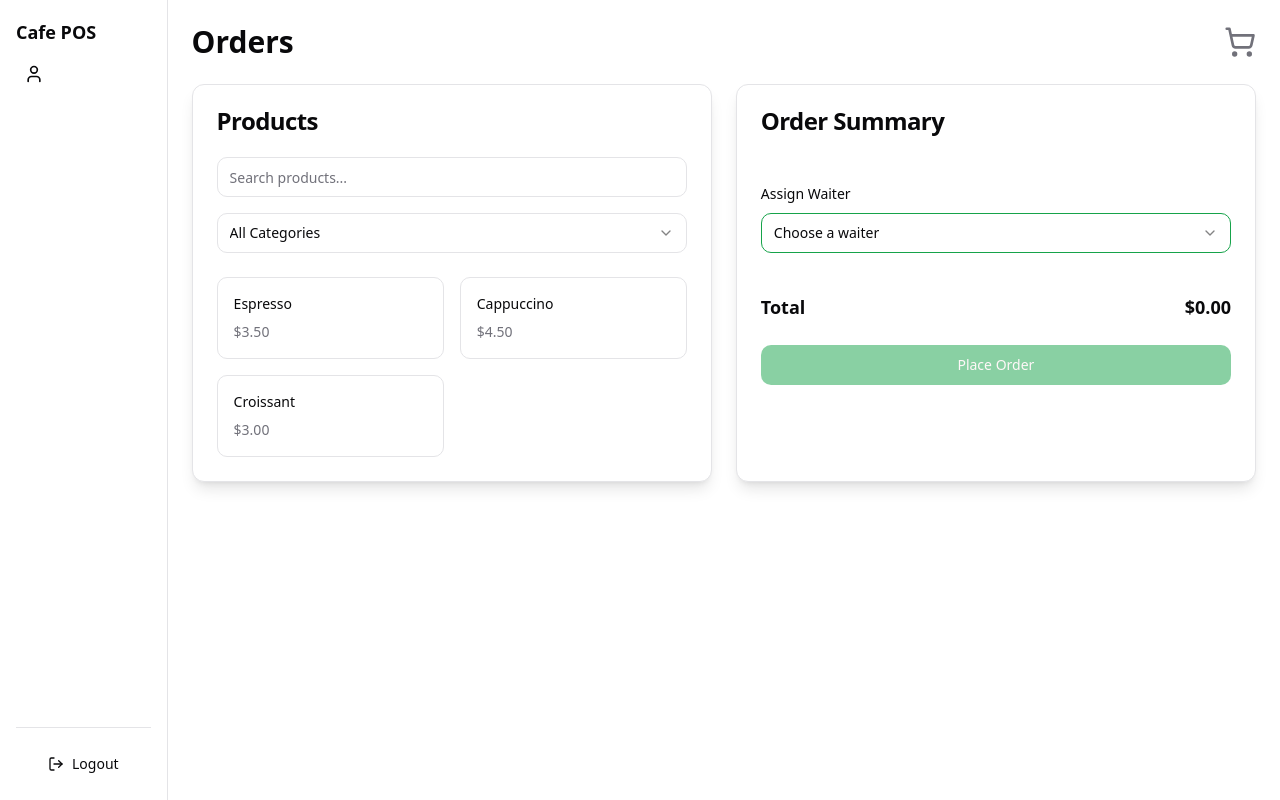
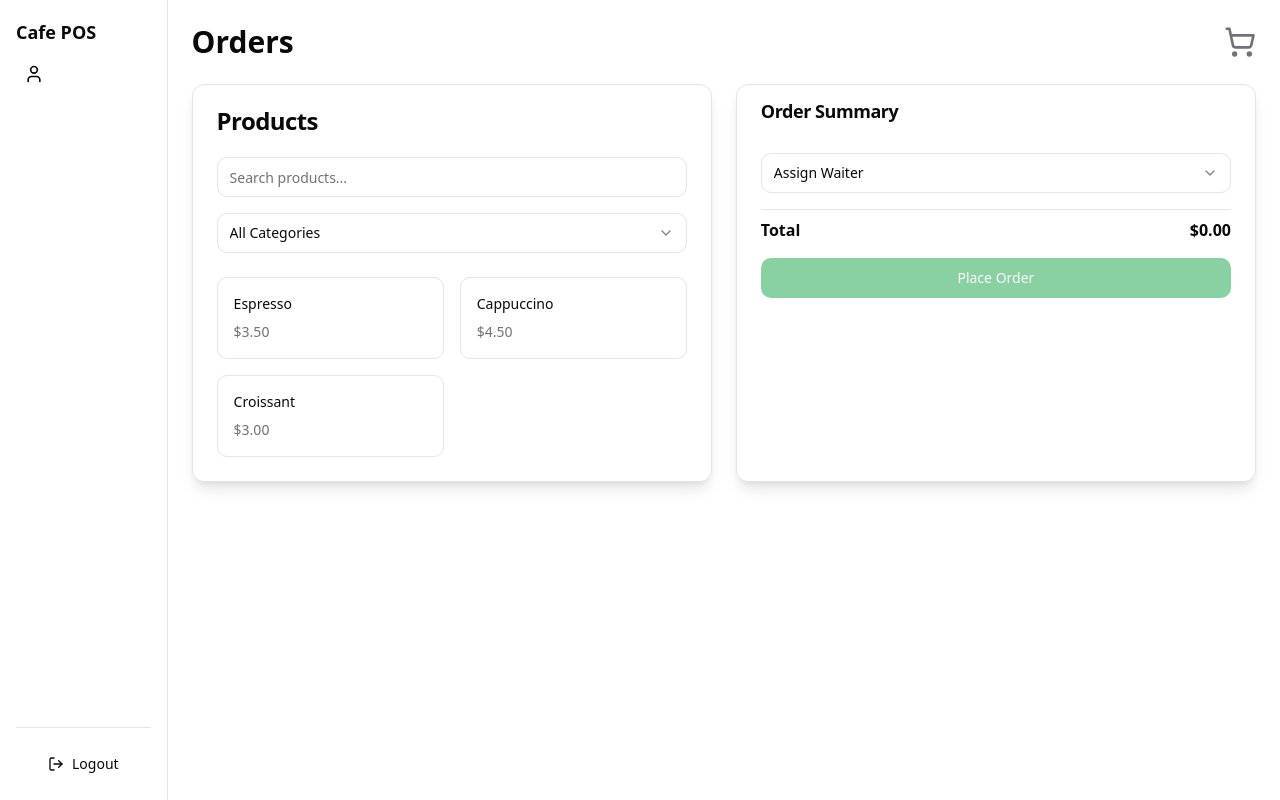
Before and after one commit to Thiararapeter/cafe-management-system, a React (Vite) app: page /orders in a window 1280 px wide. Built offline with nearby package versions, Linux system fonts and the light colour scheme.

Commit message:
Reduce Order Summary Size
Modified the Order Summary component to manage product display more efficiently while maintaining the existing UI aesthetics. Adjustments made to reduce the overall size of the component for better usability.
[skip gpt_engineer]

```diff
--- a/src/components/orders/OrderSummary.tsx
+++ b/src/components/orders/OrderSummary.tsx
@@ -7,6 +7,7 @@ import {
   SelectTrigger,
   SelectValue,
 } from "@/components/ui/select";
+import { X } from "lucide-react";
 
 interface Product {
   id: string;
@@ -50,22 +51,24 @@ const OrderSummary = ({
 
   return (
     <Card className="shadow-lg">
-      <CardHeader>
-        <CardTitle>Order Summary</CardTitle>
+      <CardHeader className="py-3">
+        <CardTitle className="text-lg">Order Summary</CardTitle>
       </CardHeader>
-      <CardContent className="space-y-6">
-        <div className="space-y-4">
+      <CardContent className="space-y-4">
+        <div className="max-h-[300px] overflow-y-auto space-y-2">
           {orderItems.map((item) => {
             const product = products.find((p) => p.id === item.productId);
             return (
               <div
                 key={item.productId}
-                className="flex justify-between items-center py-2 border-b"
+                className="flex justify-between items-center py-1.5 border-b last:border-b-0"
               >
-                <span className="font-medium">
-                  {product?.name} x {item.quantity}
-                </span>
-                <span className="text-muted-foreground">
+                <div className="flex items-center gap-2">
+                  <span className="font-medium text-sm">
+                    {product?.name} x {item.quantity}
+                  </span>
+                </div>
+                <span className="text-sm text-muted-foreground">
                   ${((product?.price || 0) * item.quantity).toFixed(2)}
                 </span>
               </div>
@@ -74,10 +77,9 @@ const OrderSummary = ({
         </div>
 
         <div className="space-y-2">
-          <label className="text-sm font-medium">Assign Waiter</label>
           <Select value={selectedWaiter} onValueChange={onWaiterChange}>
-            <SelectTrigger className="w-full border-green-600">
-              <SelectValue placeholder="Choose a waiter" />
+            <SelectTrigger className="w-full text-sm">
+              <SelectValue placeholder="Assign Waiter" />
             </SelectTrigger>
             <SelectContent>
               {waiters.map((waiter) => (
@@ -89,8 +91,8 @@ const OrderSummary = ({
           </Select>
         </div>
 
-        <div className="pt-4">
-          <div className="flex justify-between items-center text-lg font-bold">
+        <div className="pt-2 border-t">
+          <div className="flex justify-between items-center text-base font-semibold">
             <span>Total</span>
             <span>${calculateTotal().toFixed(2)}</span>
           </div>
@@ -98,7 +100,7 @@ const OrderSummary = ({
 
         <Button
           onClick={onPlaceOrder}
-          className="w-full bg-green-600 hover:bg-green-700"
+          className="w-full bg-green-600 hover:bg-green-700 text-sm py-2"
           disabled={orderItems.length === 0 || !selectedWaiter}
         >
           Place Order
```
